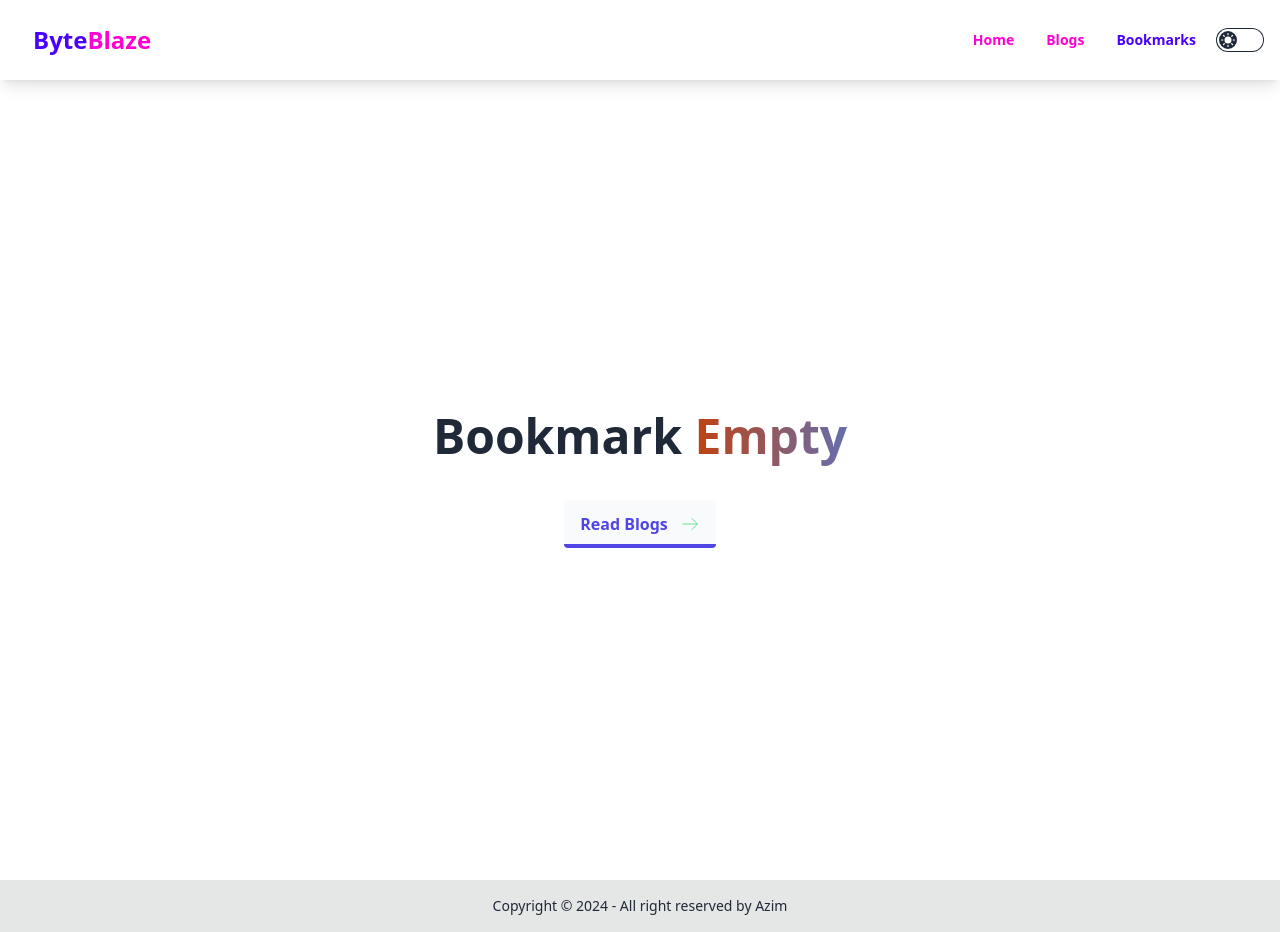
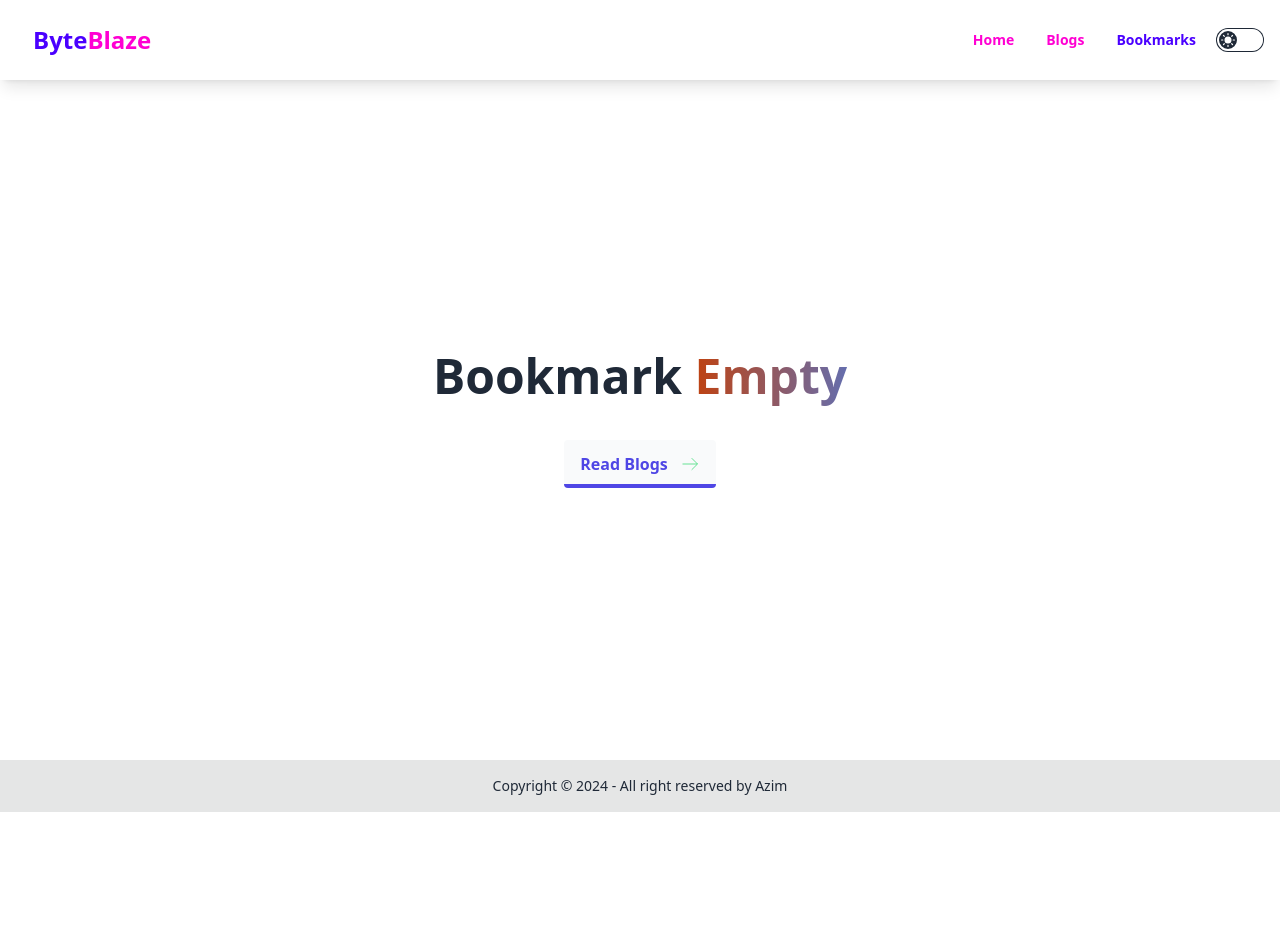
Before and after one commit to aaaziim/blaze-byte, a React (Vite) app: page /bookmarks in a window 1280 px wide. After the commit the page ends 812 px from the top, so only its background shows below. Built offline with nearby package versions, Linux system fonts and the light colour scheme.

Commit message:
Empty Bookmark Contet Added

```diff
--- a/src/pages/Bookmarks/Bookmarks.jsx
+++ b/src/pages/Bookmarks/Bookmarks.jsx
@@ -23,7 +23,7 @@ const Bookmarks = () => {
 
     if (bookmarks.length < 1) {
         return (
-            <div className="flex flex-col  gap-10 items-center justify-center h-screen">
+            <div className="flex flex-col  gap-10 items-center justify-center min-h-[calc(100vh-120px)]">
                 <h1 className="text-5xl font-bold">Bookmark <span className="bg-gradient-to-r from-orange-700 via-blue-500 to-green-400 bg-300% text-transparent bg-clip-text animate-gradient">Empty</span></h1>
                 <NavLink to="/blogs" className="relative inline-flex items-center justify-start py-3 pl-4 pr-12 overflow-hidden font-semibold text-indigo-600 transition-all duration-150 ease-in-out rounded hover:pl-10 hover:pr-6 bg-gray-50 group">
                     <span className="absolute bottom-0 left-0 w-full h-1 transition-all duration-150 ease-in-out bg-indigo-600 group-hover:h-full"></span>
```
Also changed, not shown: 1 other file (tests, documents, lock files or other folders).
